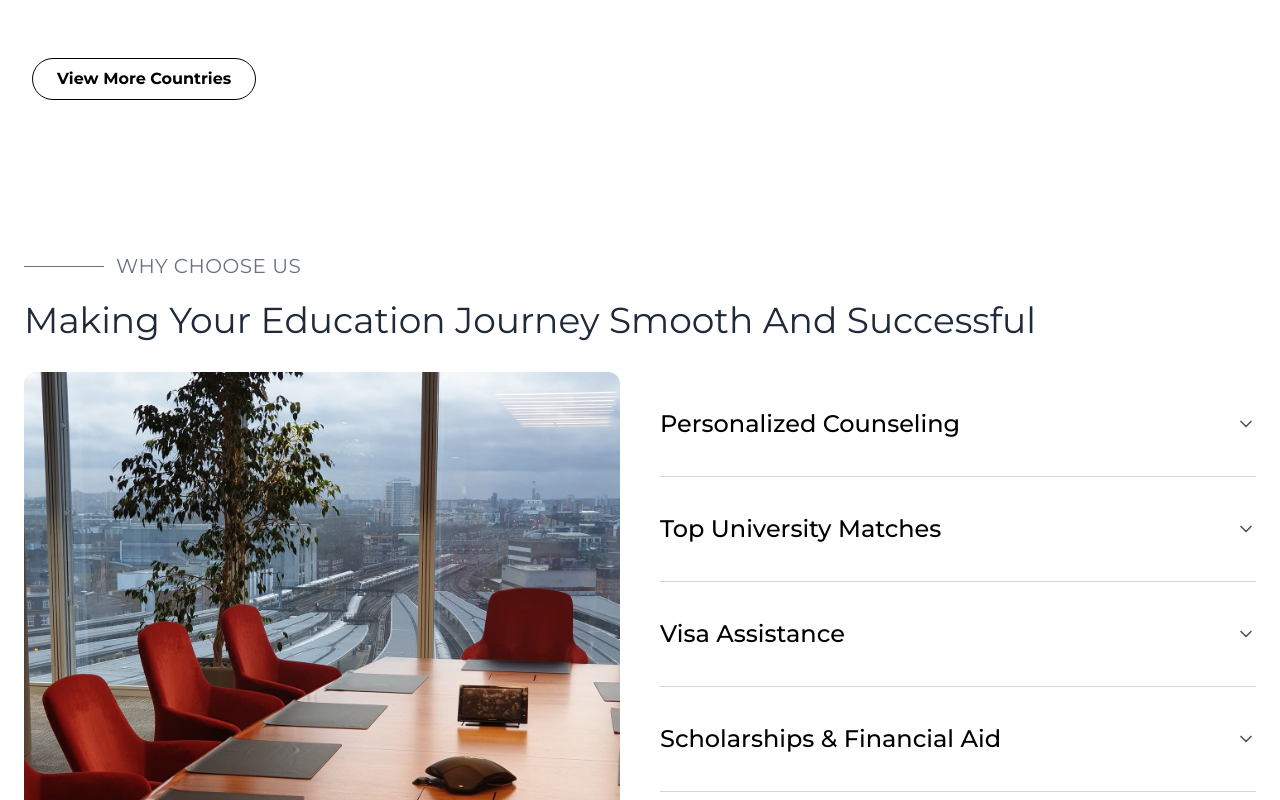
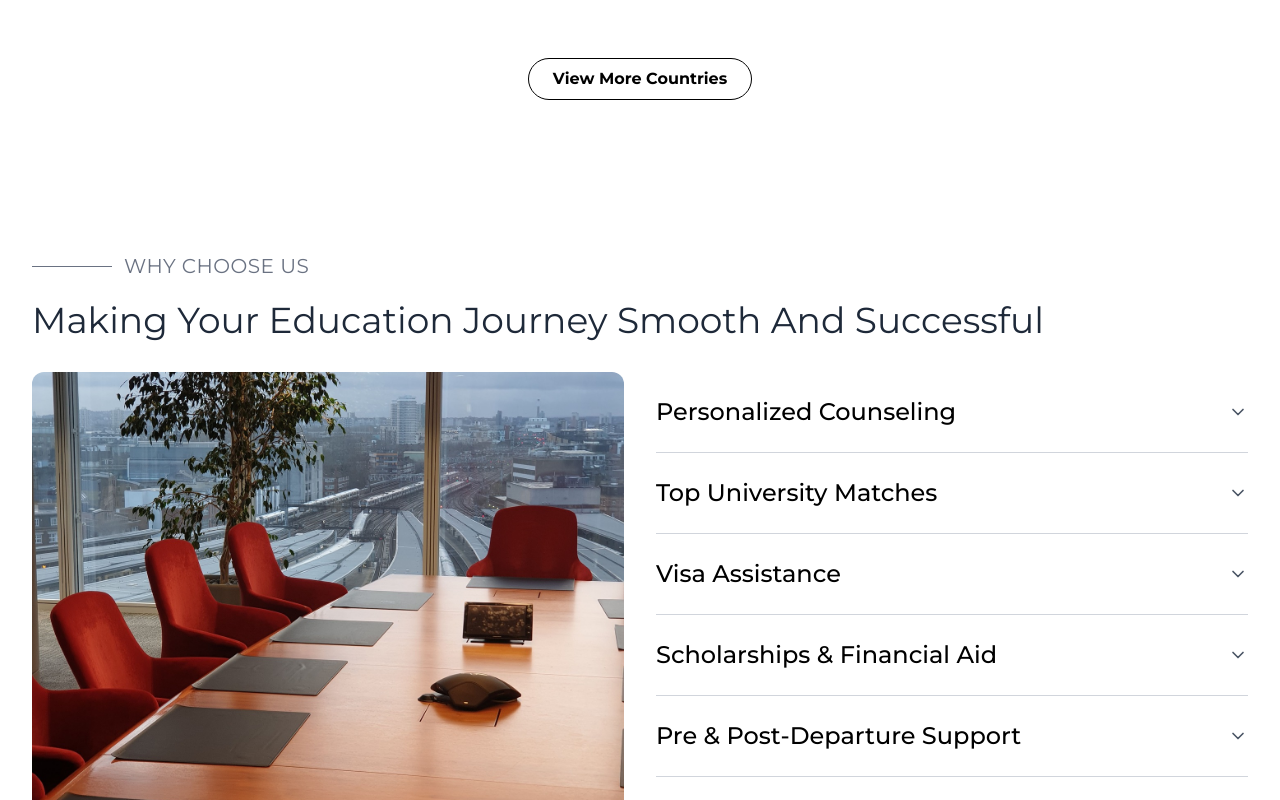
Before and after one commit to Webminds-designs/IGL, a React (Vite) app in the folder frontend/: page / in a window 1280 px wide. Shown: the part 2000-2800 px from the top of the page. Built offline with nearby package versions, Linux system fonts and the light colour scheme.

Commit message:
feat-update al the pages

```diff
--- a/frontend/src/components/DestinationCard.jsx
+++ b/frontend/src/components/DestinationCard.jsx
@@ -11,7 +11,7 @@ const DestinationCard = ({ image, country, flag, countryCode }) => {
     return (
         <div className="relative group overflow-hidden rounded-xl">
             {/* Image Wrapper with Hover Effect */}
-            <div className="relative w-full h-[500px] rounded-lg overflow-hidden group cursor-pointer">
+            <div className="relative w-full h-[300px] sm:h-[400px] md:h-[500px] rounded-lg overflow-hidden group cursor-pointer">
                 {/* Image */}
                 <img
                     src={image}
--- a/frontend/src/components/StudyDestinations.jsx
+++ b/frontend/src/components/StudyDestinations.jsx
@@ -64,9 +64,11 @@ const StudyDestinations = () => {
                     />
                 </div>
 
-                <button className="mt-10 sm:mt-16 px-6 py-2 border font-bold border-black rounded-full hover:bg-black hover:text-white transition-all text-sm sm:text-base">
-                    View More Countries
-                </button>
+                <div className="flex justify-center">
+                    <button className="mt-10 sm:mt-16 px-6 py-2 border font-bold items-center border-black rounded-full hover:bg-black hover:text-white transition-all text-sm sm:text-base">
+                        View More Countries
+                    </button>
+                </div>
             </div>
         </div>
     );
--- a/frontend/src/components/UniversityCard.jsx
+++ b/frontend/src/components/UniversityCard.jsx
@@ -1,6 +1,5 @@
 import React from "react";
 import { useNavigate } from "react-router-dom";
-
 
 const UniversityCard = ({ image, name, id }) => {
     const navigate = useNavigate();
@@ -12,7 +11,7 @@ const UniversityCard = ({ image, name, id }) => {
     return (
         <div className="relative group overflow-hidden rounded-xl">
             {/* Image Wrapper with Hover Effect */}
-            <div className="relative w-full h-[500px] rounded-lg overflow-hidden group cursor-pointer">
+            <div className="relative w-full h-[300px] sm:h-[400px] md:h-[500px] rounded-lg overflow-hidden group cursor-pointer">
                 {/* University Image */}
                 <img
                     src={image}
@@ -23,13 +22,14 @@ const UniversityCard = ({ image, name, id }) => {
                 {/* Button Appears on Hover */}
                 <button
                     onClick={handleLearnMore}
-                    className="absolute cursor-pointer top-1/2 left-1/2 transform -translate-x-1/2 -translate-y-1/2 opacity-0 group-hover:opacity-100 transition-opacity duration-300 bg-white text-black font-bold text-base px-6 py-3 rounded-3xl">
+                    className="absolute cursor-pointer top-1/2 left-1/2 transform -translate-x-1/2 -translate-y-1/2 opacity-0 group-hover:opacity-100 transition-opacity duration-300 bg-white text-black font-bold text-base px-6 py-3 rounded-3xl"
+                >
                     Learn More
                 </button>
             </div>
 
             {/* University Name */}
-            <div className="mt-4 text-center ">
+            <div className="mt-4 text-center">
                 <p className="text-2xl lg:text-[32px] font-base">
                     {name}
                 </p>
--- a/frontend/src/components/WhyChooseUs.jsx
+++ b/frontend/src/components/WhyChooseUs.jsx
@@ -2,7 +2,6 @@ import { useState } from "react";
 import { motion } from "framer-motion";
 import { ChevronDown, ChevronUp } from "lucide-react";
 import chooseImage from "../assets/choose.jpg";
-
 
 const faqs = [
     {
@@ -45,37 +44,34 @@ const WhyChooseUs = () => {
     };
 
     return (
-        <section className="max-w-7xl mx-auto px-6 py-20">
+        <section className="max-w-7xl mx-auto px-4 sm:px-6 lg:px-8 py-12 sm:py-20">
             <div className="text-center">
-                <div className="flex items-center pt-10">
+                <div className="flex items-center text-left pt-10">
                     <div className="w-20 border-t border-gray-500"></div>
-                    <h3 className="text-gray-500 text-xl uppercase tracking-wide ml-3">
+                    <h3 className="text-gray-500 text-lg sm:text-xl uppercase tracking-wide ml-3">
                         Why Choose Us
                     </h3>
                 </div>
-                <h2 className="text-4xl text-gray-800 font-base mt-5 text-left">
+                <h2 className="text-2xl sm:text-4xl text-gray-800 font-base mt-5 text-center sm:text-left">
                     Making Your Education Journey Smooth And Successful
                 </h2>
             </div>
 
-            <div className="mt-8 flex flex-col md:flex-row items-start gap-10">
-                {/* Left Image Section */}
-
-                <div className="w-full md:w-1/2">
+            <div className="mt-8 flex flex-col lg:flex-row gap-6 md:gap-8">
+                <div className="w-full lg:w-1/2">
                     <img
                         src={chooseImage}
                         alt="Counseling Session"
-                        className="rounded-xl w-full h-[630px] object-cover"
+                        className="rounded-xl w-full h-116 aspect-[4/3] md:aspect-[3/4] lg:aspect-[4/3] object-cover"
                     />
                 </div>
-
 
                 {/* Right FAQ Section */}
                 <div className="w-full md:w-1/2">
                     {faqs.map((faq, index) => (
                         <div key={index} className="border-b border-gray-300">
                             <button
-                                className="flex justify-between items-center w-full py-9 text-2xl font-medium text-left"
+                                className="flex justify-between items-center w-full py-4 sm:py-6 text-lg sm:text-2xl font-medium text-left"
                                 onClick={() => toggleAccordion(index)}
                             >
                                 {faq.title}
@@ -97,7 +93,7 @@ const WhyChooseUs = () => {
                                 transition={{ duration: 0.3, ease: "easeInOut" }}
                                 className="overflow-hidden"
                             >
-                                <p className="text-gray-600 pb-4 px-2">{faq.content}</p>
+                                <p className="text-gray-600 pb-4 px-2 text-base sm:text-lg">{faq.content}</p>
                             </motion.div>
                         </div>
                     ))}
--- a/frontend/src/pages/AboutUs.jsx
+++ b/frontend/src/pages/AboutUs.jsx
@@ -79,22 +79,24 @@ const AboutUs = () => {
   return (
     <div className="bg-white">
       <Navbar />
-      <div className="overflow-x-hidden">
+
       {/* Hero Section */}
-        <div className="relative w-full h-[40vh] min-h-[300px] md:h-[60vh] lg:h-[70vh]">
+      <section className="relative w-full h-[100vh] bg-cover bg-center">
         <img
           src={heroImage}
           alt="Hero"
           className="w-full h-full object-cover object-center"
         />
-          <div className="absolute inset-0 flex items-end justify-start pb-6 md:pb-12 px-4 md:px-8 lg:px-16 xl:px-24 bg-gradient-to-t from-black/60">
-            <h1 className="text-2xl sm:text-3xl md:text-[55px] lg:text-5xl xl:text-[64px] font-medium text-white leading-tight md:leading-normal">
+        <div className="absolute bottom-0 left-0 z-10 text-white text-left px-6 md:px-10 pb-4 md:pb-10 lg:pb-12 xl:pb-14">
+          <h1 className="text-3xl sm:text-4xl md:text-4xl lg:text-5xl xl:text-7xl font-base mb-1 md:mb-2 leading-tight md:leading-snug lg:leading-relaxed">
             Empowering Futures, Connecting
-              <br className="hidden md:block" />
+            <br />
             Students To Global Education
           </h1>
         </div>
-        </div>
+      </section>
+
+
 
       {/* Who We Are Section */}
       <section className="max-w-7xl mx-auto px-4 sm:px-6 lg:px-20 py-8 md:py-8">
@@ -282,7 +284,7 @@ const AboutUs = () => {
           </div>
         </div>
       </section>
-      </div>
+
       <Footer />
     </div>
   );
--- a/frontend/src/pages/Countries.jsx
+++ b/frontend/src/pages/Countries.jsx
@@ -36,11 +36,10 @@ const Countries = () => {
             {/* Hero Section */}
             <section className="relative w-full h-[100vh] bg-cover bg-center"
                 style={{ backgroundImage: `url(${bgImage})` }}>
-                <div className="absolute bottom-0 left-0 z-10 text-white text-left px-6 md:px-10 pb-12 md:pb-20">
-                    <h1 className="text-2xl md:text-4xl lg:text-5xl font-base mb-3 md:mb-5">
+                <div className="absolute bottom-0 left-0 z-10 text-white text-left px-6 md:px-10 pb-4 md:pb-10 lg:pb-12 xl:pb-14">
+                    <h1 className="text-3xl sm:text-4xl md:text-4xl lg:text-5xl xl:text-7xl font-base mb-1 md:mb-2 leading-tight md:leading-snug lg:leading-relaxed">
                         Explore Study Destinations
-                    </h1>
-                    <h1 className="text-2xl md:text-4xl lg:text-5xl font-base">
+                        <br />
                         Around The World
                     </h1>
                 </div>
--- a/frontend/src/pages/Universities.jsx
+++ b/frontend/src/pages/Universities.jsx
@@ -59,9 +59,8 @@ const Universities = () => {
             <section className="relative w-full h-[100vh] bg-cover bg-center"
                 style={{ backgroundImage: `url(${universitiesImage})` }}>
                 <div className="absolute inset-0 bg-opacity-90"></div>
-                <div className="absolute bottom-0 left-0 z-10 flex flex-col text-white text-left px-10 pb-10">
-                    <h1 className="text-3xl md:text-5xl font-base mb-5 leading-snug md:leading-relaxed">
-                        Discover World-Class <br /> Institutions For Your Future
+                <div className="absolute bottom-0 left-0 z-10 text-white text-left px-6 md:px-10 pb-4 md:pb-10 lg:pb-12 xl:pb-14">
+                    <h1 className="text-3xl sm:text-4xl md:text-4xl lg:text-5xl xl:text-7xl font-base mb-1 md:mb-2 leading-tight md:leading-snug lg:leading-relaxed">  Discover World-Class <br /> Institutions For Your Future
                     </h1>
                 </div>
             </section>
```
Lines whose indentation alone changed are shown as unchanged.
